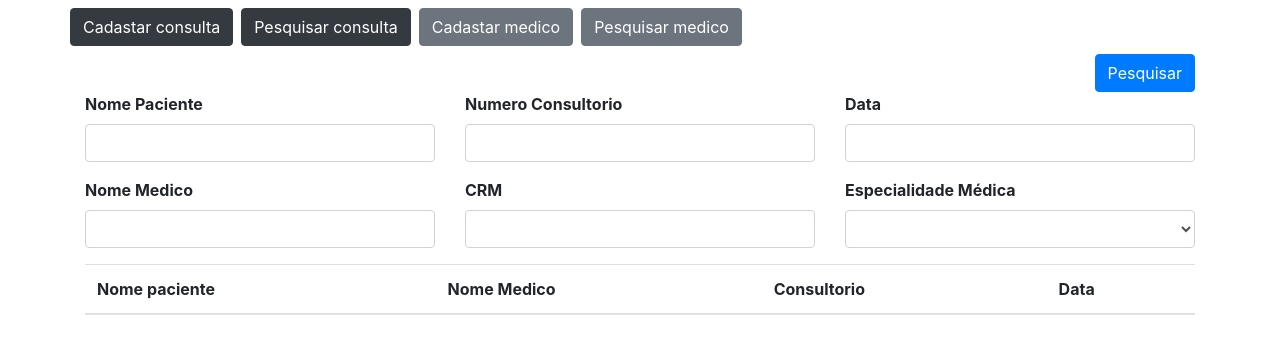
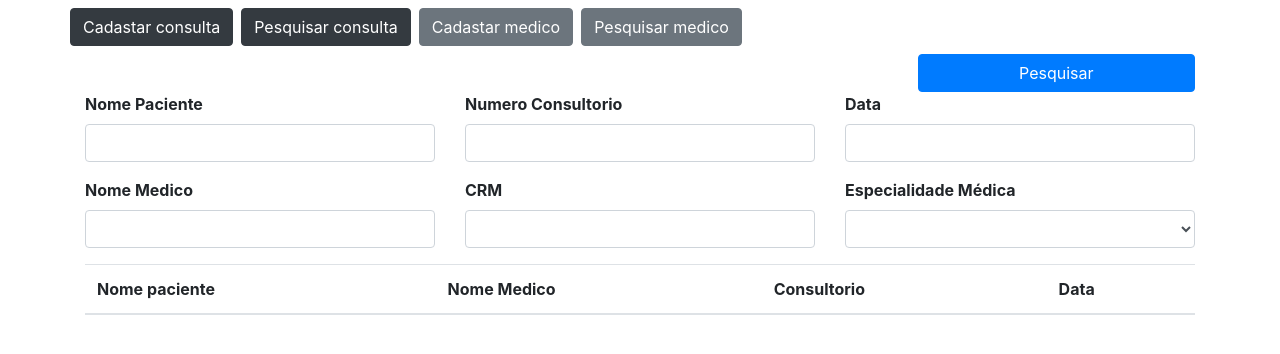
Before and after one commit to jonasdsg/logus-agenda-consultorio, an Angular app in the folder consultorio-front/: page /consulta-pesquisa in a window 1280 px wide. Shown: the top 354 px of the page. Built offline with nearby package versions, Linux system fonts and the light colour scheme.

Commit message:
tamanho botão

```diff
--- a/consultorio-front/src/app/componentes/consulta/consulta.component.html
+++ b/consultorio-front/src/app/componentes/consulta/consulta.component.html
@@ -1,6 +1,6 @@
 <div class="container" [formGroup]="consultaForm">
     <div class="d-flex flex-row justify-content-end">
-        <button class="btn btn-primary" (click)="emissor()">{{nomeBotao}}</button>
+        <button class="btn btn-primary col-md-3" (click)="emissor()">{{nomeBotao}}</button>
     </div>
     <div class="row">
         <div class="form-group col-md-4">
```
